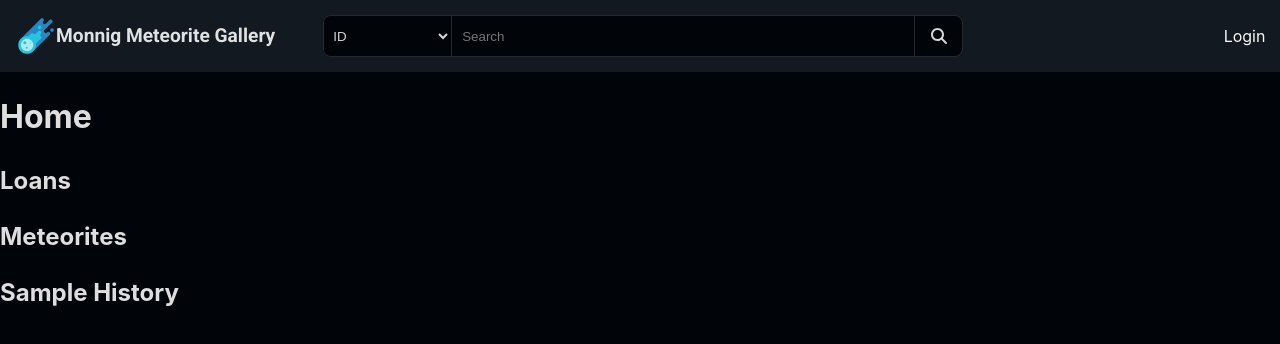
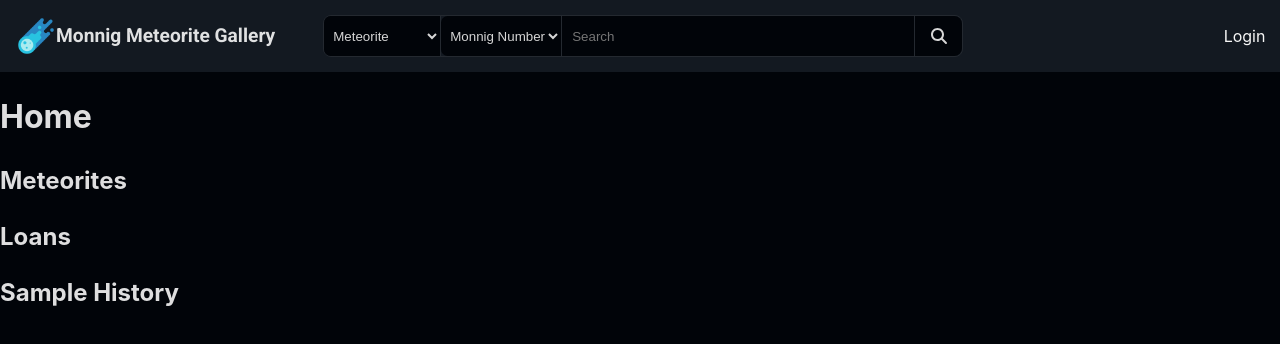
Before and after one commit to Choconaut/Monnig-Meteorite-Gallery-Frontend, a Vue app: page / in a window 1280 px wide. Shown: the top 344 px of the page. Built offline with nearby package versions, Linux system fonts and the light colour scheme.

Commit message:
Implemented drop down for meteorites, loans, and sample history.
When the category is selected, only the corresponding attributes are shown.

```diff
--- a/src/components/searchBar.vue
+++ b/src/components/searchBar.vue
@@ -1,15 +1,15 @@
 <template>
   <form @submit.prevent="onSearch" class="search-form">
     <div class="search-bar">
+      <select v-model="selectedCategory" class="search-select" @change="updateAttributes">
+        <option value="meteorite">Meteorite</option>
+        <option value="loan">Loan</option>
+        <option value="sampleHistory">Sample History</option>
+      </select>
       <select v-model="selectedAttribute" class="search-select">
-        <option value="loanId">ID</option>
-        <option value="loaneeName">Name</option>
-        <option value="loaneeEmail">Email</option>
-        <option value="loaneeAddress">Address</option>
-        <option value="loanStartdate">Start Date</option>
-        <option value="loanDuedate">Due Date</option>
-        <option value="trackingNumber">Tracking Number</option>
-        <option value="status">Status</option>
+        <option v-for="attribute in currentAttributes" :value="attribute.value" :key="attribute.value">
+          {{ attribute.text }}
+        </option>
       </select>
       <input
         v-model="searchQuery"
@@ -18,7 +18,7 @@
         size="30"
         class="search-input"
       />
-      <button>
+      <button type="submit">
         <font-awesome-icon :icon="['fas', 'magnifying-glass']" />
       </button>
     </div>
@@ -30,14 +30,62 @@ export default {
   name: "SearchBar",
   data() {
     return {
-      selectedAttribute: "loanId", // Default selection
-      searchQuery: ""
+      selectedCategory: "meteorite",       // Default category
+      selectedAttribute: "monnigNumber", // Default attribute
+      searchQuery: "",
+      attributes:{
+        meteorite: [
+          {value: "monnigNumber", text: "Monnig Number"},
+          {value: "name", text: "Name"},
+          {value: "country", text: "Country"},
+          {value: "mClass", text: "MClass"},
+          {value: "mGroup", text: "MGroup"},
+          {value: "yearFound", text: "Year Found"},
+          {value: "weight", text: "Weight"},
+          {value: "loanStatus", text: "Loan Status"}
+        ],
+
+        loan: [
+          {value: "loanId", text: "Loan ID"},
+          {value: "loaneeName", text: "Name"},
+          {value: "loaneeEmail", text: "Email"},
+          {value: "loaneeAddress", text: "Address"},
+          {value: "loanStartDate", text: "Start Date"},
+          {value: "loanDueDate", text: "Loan Due Date"},
+          {value: "trackingNumber", text: "Tracking Number"},
+          {value: "status", text: "Status"}
+        ],
+
+        sampleHistory: [
+          {value: "sampleHistoryId", text: "Sample History Id"},
+          {value: "sampleDate", text: "Sample Date"},
+          {value: "sampleCategory", text: "Sample Category"},
+          {value: "sampleNotes", text: "Sample Notes"}
+        ]
+      }
     };
   },
+  computed: {
+    currentAttributes() {
+      return this.attributes[this.selectedCategory];
+    }
+  },
   methods: {
-    async onSearch() {
-      this.$emit('search', { attribute: this.selectedAttribute, query: this.searchQuery });
+    updateAttributes() {
+      if (this.currentAttributes.length > 0) {
+        this.selectedAttribute = this.currentAttributes[0].value;
+      }
+    },
+    onSearch() {
+      this.$emit('search', {
+        category: this.selectedCategory,
+        attribute: this.selectedAttribute,
+        query: this.searchQuery
+      });
     }
+  },
+  mounted() {
+    this.updateAttributes(); // Set initial attributes when the component mounts
   }
 };
 </script>
@@ -61,6 +109,8 @@ export default {
   outline: none;
   height: 2.5rem;
   background-color: #010409;
+  color: #D6D6D6;
+  padding-left: 5px;
 }
 
 .search-select {
--- a/src/views/Search.vue
+++ b/src/views/Search.vue
@@ -16,6 +16,21 @@
   </div>
   <div>
     <h1>Home</h1>
+
+    <h2>Meteorites</h2>
+    <ul>
+      <li v-for="meteorite in meteorites" :key="meteorite.monnigNumber">
+        <h3>Meteorite ID: {{ meteorite.monnigNumber }}</h3>
+        <p>Name: {{ meteorite.name }}</p>
+        <p>Country: {{ meteorite.country }}</p>
+        <p>MClass: {{ meteorite.mClass }}</p>
+        <p>MGroup: {{ meteorite.mGroup }}</p>
+        <p>Year Found: {{ meteorite.yearFound }}</p>
+        <p>Weight: {{ meteorite.weight }}</p>
+        <p>Loan Status: {{ meteorite.loanStatus }}</p>
+      </li>
+    </ul>
+
     <h2>Loans</h2>
     <ul>
       <li v-for="loan in loans" :key="loan.loanId">
@@ -30,19 +45,7 @@
         <p>Status: {{ loan.status }}</p>
       </li>
     </ul>
-    <h2>Meteorites</h2>
-    <ul>
-      <li v-for="meteorite in meteorites" :key="meteorite.monnigNumber">
-        <h3>Meteorite ID: {{ meteorite.monnigNumber }}</h3>
-        <p>Name: {{ meteorite.name }}</p>
-        <p>Country: {{ meteorite.country }}</p>
-        <p>MClass: {{ meteorite.mClass }}g</p>
-        <p>MGroup: {{ meteorite.mGroup }}</p>
-        <p>Year Found: {{ meteorite.yearFound }}</p>
-        <p>Weight: {{ meteorite.weight }}</p>
-        <p>Loan Status: {{ meteorite.loanStatus }}</p>
-      </li>
-    </ul>
+
     <h2>Sample History</h2>
     <ul>
       <li v-for="sampleHist in sampleHistory" :key="sampleHist.sampleHistoryId">
@@ -60,25 +63,28 @@ import searchBar from "../components/searchBar.vue";
 import { ref } from 'vue';
 import { searchLoans } from '../apis/loans';
 import { fetchMeteorites } from '../apis/meteorites';
-import {fetchSampleHistory} from '../apis/sampleHistory'; // Assuming this function is properly exported
+import {fetchSampleHistory} from '../apis/sampleHistory';
 
 const loans = ref([]);
 const meteorites = ref([]);
 const sampleHistory = ref([]);
 
-const performSearch = async ({ attribute, query }) => {
+const performSearch = async ({ category, attribute, query }) => {
+  // console.log("Category:", category);
+  // console.log("Attribute:", attribute);    // Used to check the values being passed before beginning function.
+  // console.log("Query:", query);
   try {
-    if(attribute === 'meteorites'){
-      const response = await fetchMeteorites(attribute, query);
-      meteorites.value = response.data; //Ensure this matches the API response structure
+    if(category === 'meteorite'){
+      const meteoriteResponse = await fetchMeteorites(attribute, query);
+      meteorites.value = meteoriteResponse.data; //Ensure this matches the API response structure
       console.log("Meteorites loaded:", meteorites.value);
-    } else if(attribute === 'sampleHistory'){
-      const response = await fetchSampleHistory(attribute, query);
-      sampleHistory.value = response.data;
+    } else if(category === 'sampleHistory'){
+      const sampleHistoryResponse = await fetchSampleHistory(attribute, query);
+      sampleHistory.value = sampleHistoryResponse.data;
       console.log("Sample History loaded:", sampleHistory.value);
-    } else{
-      const response = await searchLoans(attribute, query);
-      loans.value = response.data;  // Ensure this matches the API response structure
+    } else {
+      const loansResponse = await searchLoans(attribute, query);
+      loans.value = loansResponse.data;  // Ensure this matches the API response structure
       console.log("Loans loaded:", loans.value); // Log to confirm data structure
     }
   } catch (error) {
```
